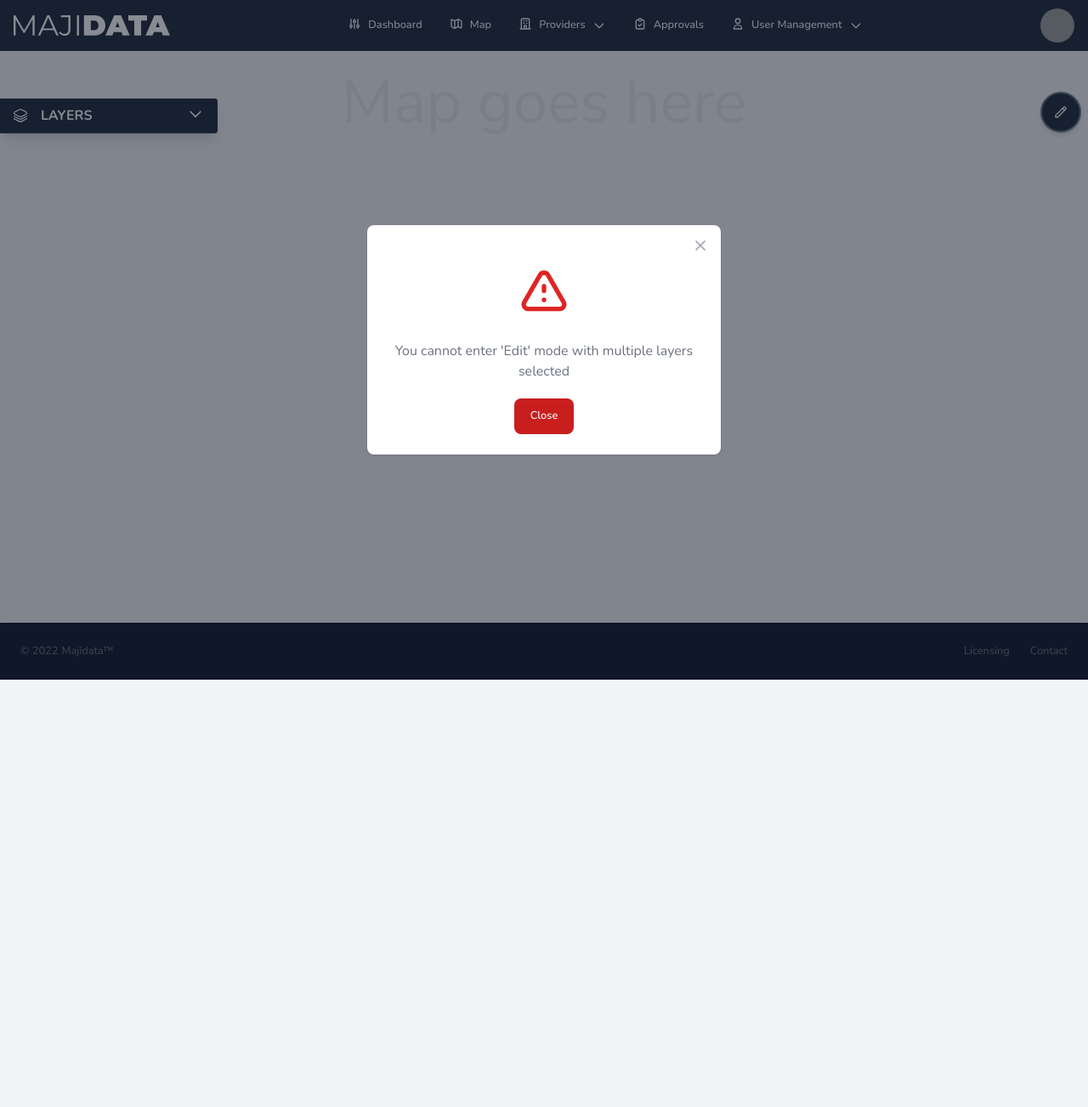
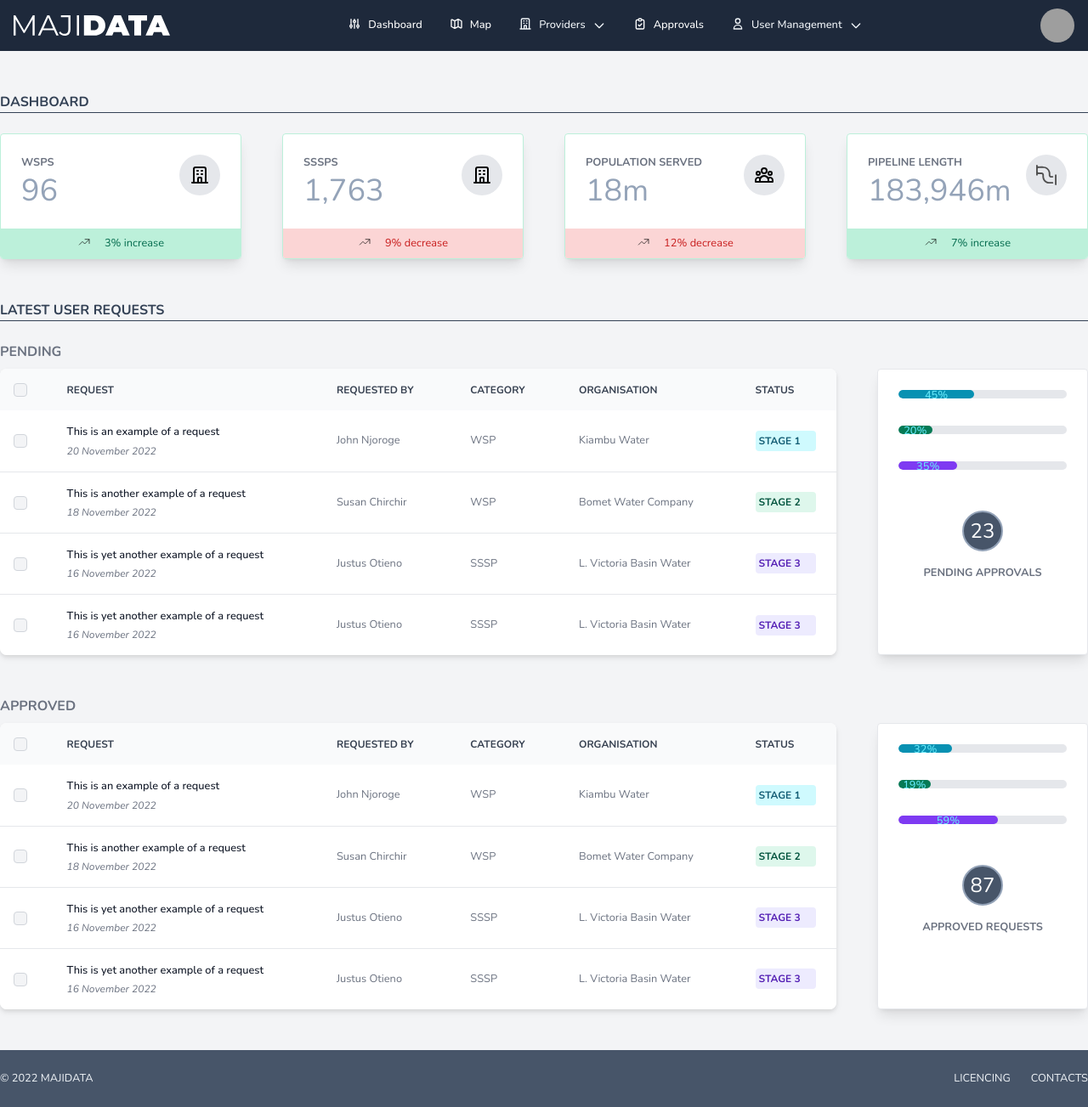
Before and after one commit to nahabi/wasreb-admin-react, a React (Vite) app: page /map in a window 1280 px wide. Shown: the whole page at 85% size. Before the commit the page ends 800 px from the top, so only its background shows below. Built offline with nearby package versions, Linux system fonts and the light colour scheme; grey boxes are pictures that could not be loaded.

Commit message:
DEV: Inline styles to fix non-responsive flowbite classes

```diff
--- a/src/App.jsx
+++ b/src/App.jsx
@@ -7,7 +7,7 @@ const App = () => (
   <div className="min-h-screen flex flex-col">
     <Header />
     <main className="flex-grow">
-      <Map />
+      <Dashboard />
     </main>
     <Foot />
   </div>
--- a/src/components/Footer.jsx
+++ b/src/components/Footer.jsx
@@ -1,12 +1,21 @@
-import { Footer } from 'flowbite-react'
 const Foot = () => (
-  <Footer container={true} className="bg-slate-900 text-slate-400 rounded-none">
-    <Footer.Copyright href="#" by="Majidata™" year={2022} />
-    <Footer.LinkGroup>
-      <Footer.Link href="#">Licensing</Footer.Link>
-      <Footer.Link href="#">Contact</Footer.Link>
-    </Footer.LinkGroup>
-  </Footer>
+  <div className="bg-slate-600 py-6 text-sm uppercase">
+    <div className="container mx-auto flex justify-between">
+      <div className="text-slate-100">&copy; 2022 Majidata</div>
+      <ul className="p-0 m-0">
+        <li className="inline-block">
+          <a href="#" className="text-slate-100 mr-6">
+            Licencing
+          </a>
+        </li>
+        <li className="inline-block">
+          <a href="#" className="text-slate-100">
+            Contacts
+          </a>
+        </li>
+      </ul>
+    </div>
+  </div>
 )
 
 export default Foot
--- a/src/components/Header.jsx
+++ b/src/components/Header.jsx
@@ -43,7 +43,11 @@ const ProvidersIcon = () => (
   </div>
 )
 const Header = () => (
-  <Navbar rounded={false} className="bg-slate-800 text-slate-100">
+  <Navbar
+    rounded={false}
+    className="bg-slate-800 text-slate-100"
+    style={{ backgroundColor: 'rgb(30, 41, 59)' }}
+  >
     <Navbar.Brand href="https://admin.majidata.go.ke/">
       <img src={logo} className="sm:h-6" alt="Majidata" />
     </Navbar.Brand>
@@ -73,7 +77,11 @@ const Header = () => (
       <Navbar.Toggle />
     </div>
     <Navbar.Collapse>
-      <Navbar.Link href="/" className="text-slate-100 flex justify-start">
+      <Navbar.Link
+        href="/"
+        className="text-slate-100 flex justify-start"
+        style={{ color: 'white' }}
+      >
         <svg
           className="w-4 h-4 mr-2"
           fill="none"
@@ -90,7 +98,11 @@ const Header = () => (
         </svg>
         Dashboard
       </Navbar.Link>
-      <Navbar.Link href="/" className="text-slate-100 flex justify-start">
+      <Navbar.Link
+        href="/"
+        className="text-slate-100 flex justify-start"
+        style={{ color: 'white' }}
+      >
         <svg
           className="w-4 h-4 mr-2"
           fill="none"
@@ -116,7 +128,11 @@ const Header = () => (
         <Dropdown.Item>WSPs</Dropdown.Item>
         <Dropdown.Item>SSSPs</Dropdown.Item>
       </Dropdown>
-      <Navbar.Link href="/" className="text-slate-100 flex justify-start">
+      <Navbar.Link
+        href="/"
+        className="text-slate-100 flex justify-start"
+        style={{ color: 'white' }}
+      >
         <svg
           className="w-4 h-4 mr-2"
           fill="none"
--- a/src/components/Map.jsx
+++ b/src/components/Map.jsx
@@ -88,6 +88,7 @@ const Map = () => {
       <div className="absolute bottom-0 right-2 w-12 h-12 bg-slate-800 hover:bg-slate-700 border-2 border-slate-500 rounded-full flex flex-col justify-center shadow-md">
         <Button
           className="bg-transparent hover:bg-transparent w-6 h-6 mx-auto ring-0 focus:ring-0"
+          style={{ backgroundColor: 'transparent' }}
           onClick={() => setModalVisible(true)}
         >
           <svg
```
